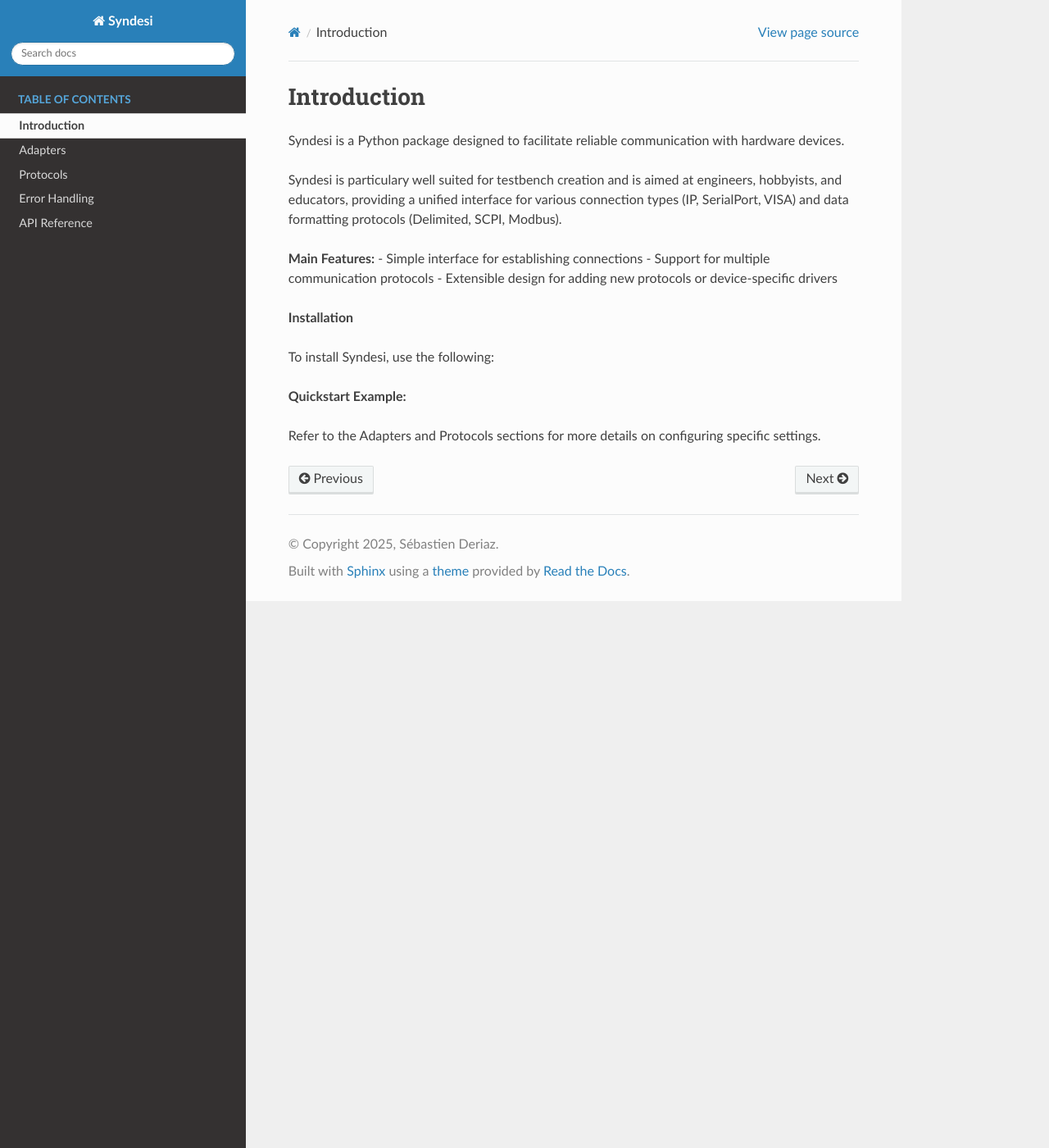
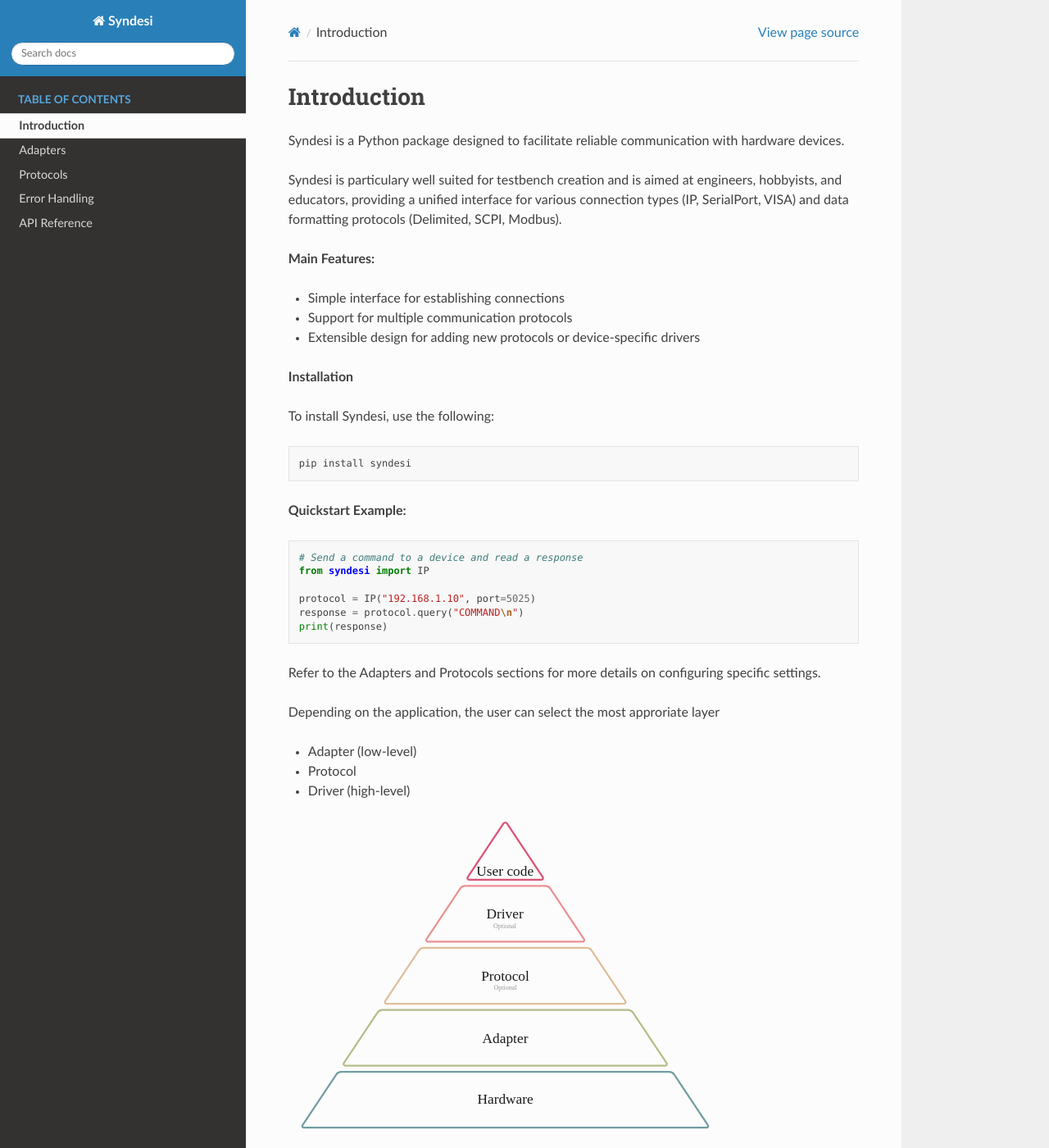
Before and after one commit to syndesi-project/Syndesi, a Sphinx documentation site: the page built from docs/source/introduction.rst, in a window 1280 px wide and 1400 px high. Shown: the whole window at 82% size. Built offline with Sphinx 7.4.7 and the Read the Docs theme 3.1.0, drawn with Linux system fonts in a browser that asks for light colours.

Commit message:
Add layers diagram

```diff
--- a/docs/source/conf.py
+++ b/docs/source/conf.py
@@ -19,8 +19,20 @@
     "sphinx.ext.intersphinx",
     "sphinx.ext.napoleon",
     "sphinx.ext.viewcode",
-    "sphinx_autodoc_typehints"
+    "sphinx_autodoc_typehints",
+
+    "sphinx.ext.graphviz",
+    "sphinx.ext.inheritance_diagram",
+    "sphinxcontrib.mermaid",
+    "sphinx_copybutton",
+    "sphinx_inline_tabs",
+    "sphinx_design",
 ]
+
+graphviz_output_format = "svg"
+
+mermaid_version = "10.9.0"
+mermaid_output_format = "raw"  # so it follows light/dark theme
 
 autosummary_generate = True
 autoclass_content = "both"
--- a/docs/source/introduction.rst
+++ b/docs/source/introduction.rst
@@ -6,6 +6,7 @@
 Syndesi is particulary well suited for testbench creation and is aimed at engineers, hobbyists, and educators, providing a unified interface for various connection types (IP, SerialPort, VISA) and data formatting protocols (Delimited, SCPI, Modbus).
 
 **Main Features:**
+
 - Simple interface for establishing connections
 - Support for multiple communication protocols
 - Extensible design for adding new protocols or device-specific drivers
@@ -15,17 +16,28 @@
 To install Syndesi, use the following:
 
 .. code-block:: bash
+
     pip install syndesi
 
 **Quickstart Example:**
 
 .. code-block:: python
-    # Send and receive \n delimited data to a device on IP 192.168.1.10:80
-    from syndesi import IP, Delimited
 
-    protocol = Delimited(IP("192.168.1.10", port=80), termination="\n")
-    response = protocol.query("COMMAND")
-    print("Response:", response)
+    # Send a command to a device and read a response
+    from syndesi import IP
+
+    protocol = IP("192.168.1.10", port=5025)
+    response = protocol.query("COMMAND\n")
+    print(response)
 
 
 Refer to the Adapters and Protocols sections for more details on configuring specific settings.
+
+Depending on the application, the user can select the most approriate layer
+
+- Adapter (low-level)
+- Protocol
+- Driver (high-level)
+
+
+.. image:: ../diagrams/layers.svg
```
Also changed, not shown: docs/diagrams/layers.svg (added).
